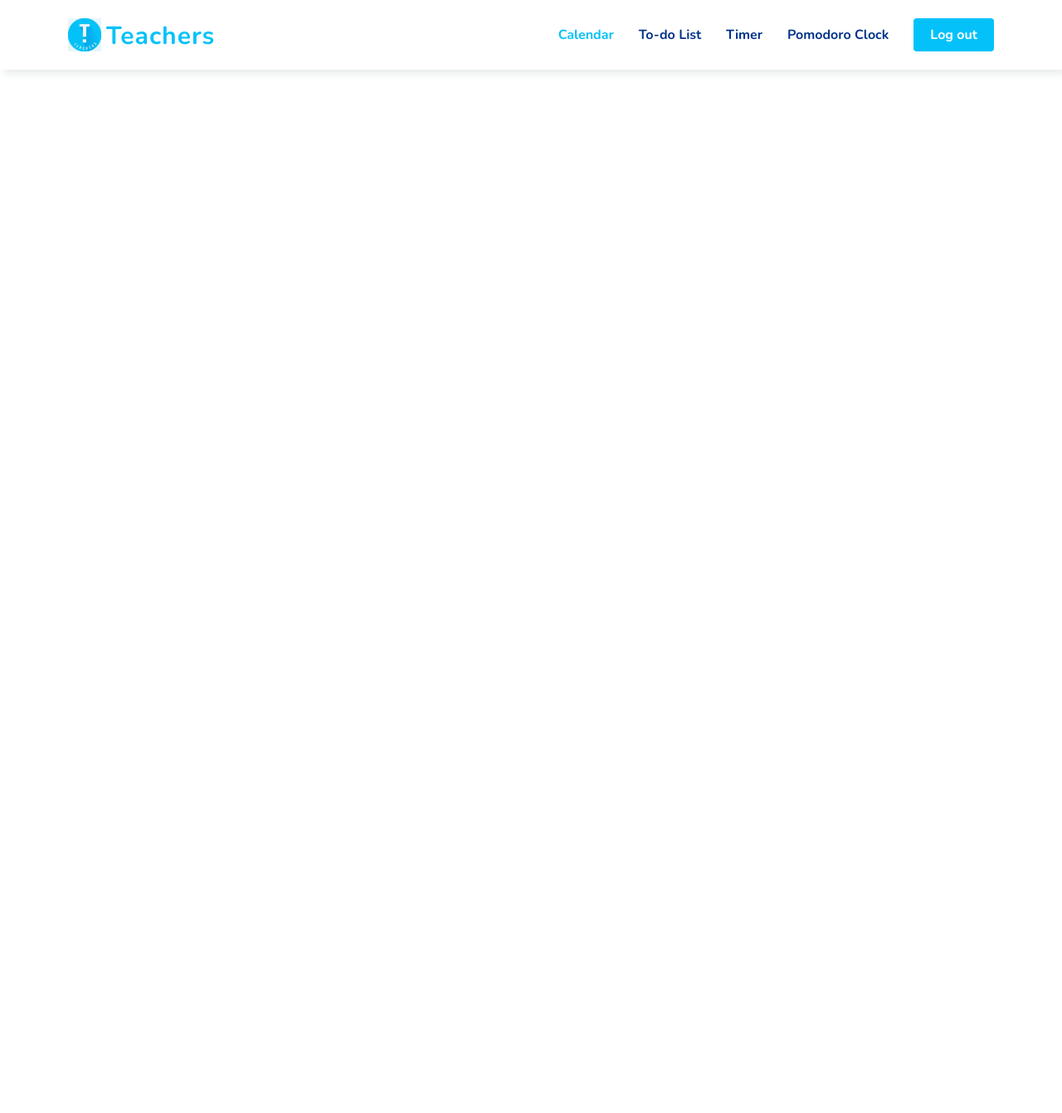
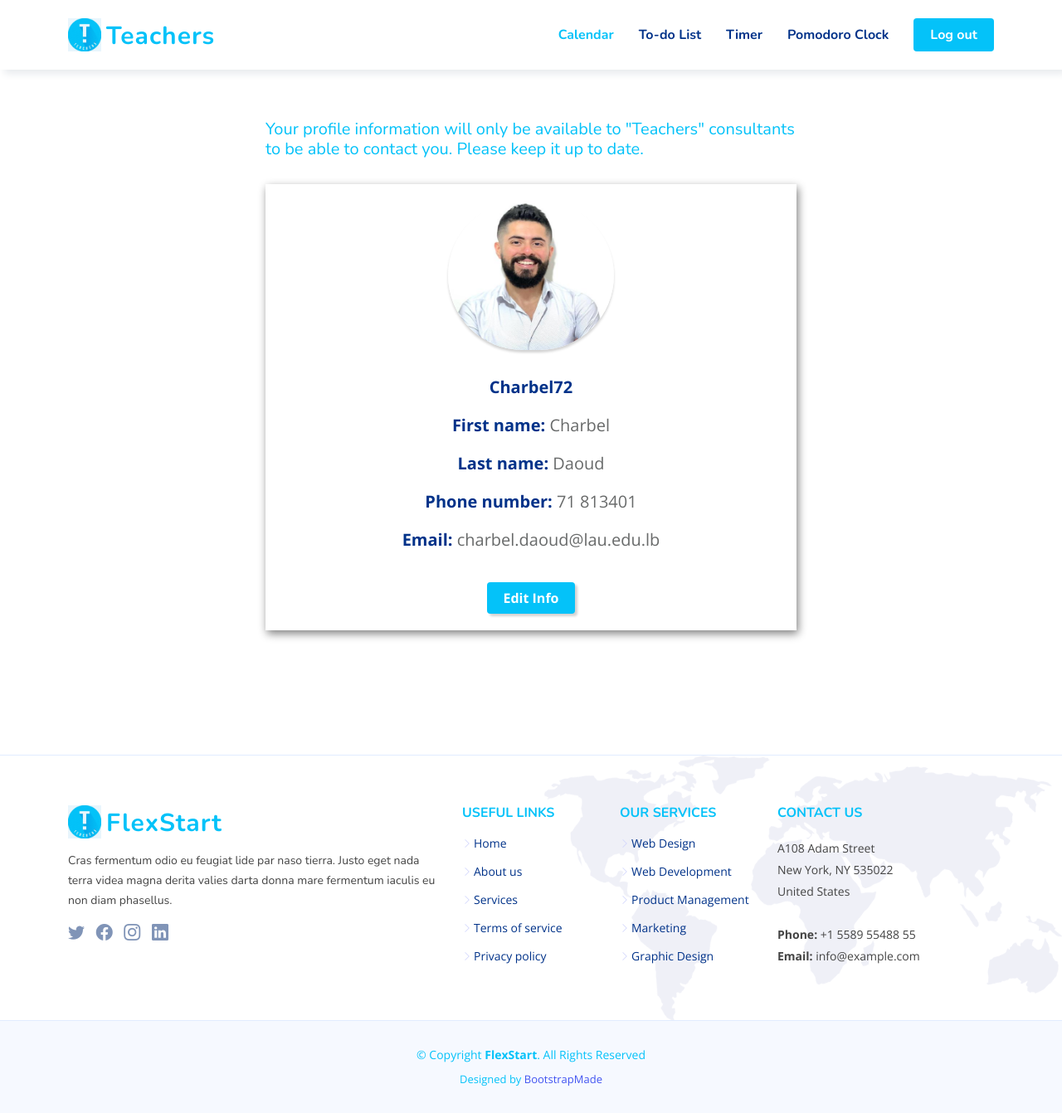
Before and after one commit to YaraChahine/Teachers-Website, a PHP site: page /profile_edit.html in a window 1280 px wide. Shown: the whole page at 83% size. Before the commit the page ends 89 px from the top, so only its background shows below. Run offline with PHP 8.4, Linux system fonts and the light colour scheme.

Commit message:
added profile page (edit)

```diff
--- a/css/style2.css
+++ b/css/style2.css
@@ -248,3 +248,62 @@
     border-color: white;
     border-radius: 60px;
 }
+
+
+.flex-container {
+    display:flex;
+    flex-direction: column;
+    justify-content: center;
+    align-items: center;
+    text-align: center;
+    max-width: 50%;
+    margin: auto;
+    padding: 20px;
+    box-shadow: 2px 4px 10px gray;
+    margin-bottom: 150px;
+
+}
+
+
+.flex-item img {
+    width:200px;
+    height:180px;
+    border-radius: 100px;
+    box-shadow: 0px 3px 3px lightgray;
+    margin-bottom: 30px;
+}
+
+.flex-item p{
+    font-size: 20px;
+    color: #013289;
+    font-weight: 700;
+}
+
+.flex-item span{
+    color:#686a6a;
+    font-weight: 500;
+}
+
+
+.flex-item button {
+    margin-top: 20px;
+    color: white;
+    font-weight: bolder;
+    max-width: 120px;
+    font-size: 16px;
+    padding:7px;
+    border:none;
+    border-radius: 4px;
+    background-color: #04c2f9;
+    padding-right: 20px;
+    padding-left: 20px;
+    box-shadow: 3px 3px 3px lightgray;
+}
+
+
+.flex-msg {
+    color: #04c2f9;
+    max-width: 50%;
+    margin: auto;
+    margin-bottom: 30px;
+}
--- a/profile_edit.html
+++ b/profile_edit.html
@@ -65,3 +65,122 @@
     </header><!-- End Header -->
 
     <br><br><br><br><br><br>
+    <h5 class="flex-msg">Your profile information will only be available to "Teachers" consultants to be able to contact you. Please keep
+        it up to date.</h5>
+
+    <div class="flex-container">
+        <div class="flex-item">
+        </div>
+        <div class="flex-item">
+            <img src="img/charbel.png">
+        </div>
+        <div class="flex-item">
+            <p>Charbel72</p>
+            <p>First name: <span>Charbel</span> </p>
+            <p>Last name: <span>Daoud</span> </p>
+            <p> Phone number: <span>71 813401</span></p>
+            <p>Email: <span>charbel.daoud@lau.edu.lb</span> </p>
+        </div>
+        <div class="flex-item">
+            <button type="button">Edit Info</button>
+        </div>
+
+    </div>
+
+
+
+
+
+
+
+
+
+
+    <footer id="footer" class="footer">
+
+        <div class="footer-top">
+            <div class="container">
+                <div class="row gy-4">
+                    <div class="col-lg-5 col-md-12 footer-info">
+                        <a href="index.html" class="logo d-flex align-items-center">
+                            <img src="./img/logo.png" alt="">
+                            <span>FlexStart</span>
+                        </a>
+                        <p>Cras fermentum odio eu feugiat lide par naso tierra. Justo eget nada terra videa magna derita
+                            valies
+                            darta donna mare fermentum iaculis eu non diam phasellus.</p>
+                        <div class="social-links mt-3">
+                            <a href="#" class="twitter"><i class="bi bi-twitter"></i></a>
+                            <a href="#" class="facebook"><i class="bi bi-facebook"></i></a>
+                            <a href="#" class="instagram"><i class="bi bi-instagram"></i></a>
+                            <a href="#" class="linkedin"><i class="bi bi-linkedin"></i></a>
+                        </div>
+                    </div>
+
+                    <div class="col-lg-2 col-6 footer-links">
+                        <h4>Useful Links</h4>
+                        <ul>
+                            <li><i class="bi bi-chevron-right"></i> <a href="#">Home</a></li>
+                            <li><i class="bi bi-chevron-right"></i> <a href="#">About us</a></li>
+                            <li><i class="bi bi-chevron-right"></i> <a href="#">Services</a></li>
+                            <li><i class="bi bi-chevron-right"></i> <a href="#">Terms of service</a></li>
+                            <li><i class="bi bi-chevron-right"></i> <a href="#">Privacy policy</a></li>
+                        </ul>
+                    </div>
+
+                    <div class="col-lg-2 col-6 footer-links">
+                        <h4>Our Services</h4>
+                        <ul>
+                            <li><i class="bi bi-chevron-right"></i> <a href="#">Web Design</a></li>
+                            <li><i class="bi bi-chevron-right"></i> <a href="#">Web Development</a></li>
+                            <li><i class="bi bi-chevron-right"></i> <a href="#">Product Management</a></li>
+                            <li><i class="bi bi-chevron-right"></i> <a href="#">Marketing</a></li>
+                            <li><i class="bi bi-chevron-right"></i> <a href="#">Graphic Design</a></li>
+                        </ul>
+                    </div>
+
+                    <div class="col-lg-3 col-md-12 footer-contact text-center text-md-start">
+                        <h4>Contact Us</h4>
+                        <p>
+                            A108 Adam Street <br>
+                            New York, NY 535022<br>
+                            United States <br><br>
+                            <strong>Phone:</strong> +1 5589 55488 55<br>
+                            <strong>Email:</strong> info@example.com<br>
+                        </p>
+
+                    </div>
+
+                </div>
+            </div>
+        </div>
+
+        <div class="container">
+            <div class="copyright">
+                &copy; Copyright <strong><span>FlexStart</span></strong>. All Rights Reserved
+            </div>
+            <div class="credits">
+                <!-- All the links in the footer should remain intact. -->
+                <!-- You can delete the links only if you purchased the pro version. -->
+                <!-- Licensing information: https://bootstrapmade.com/license/ -->
+                <!-- Purchase the pro version with working PHP/AJAX contact form: https://bootstrapmade.com/flexstart-bootstrap-startup-template/ -->
+                Designed by <a href="https://bootstrapmade.com/">BootstrapMade</a>
+            </div>
+        </div>
+    </footer><!-- End Footer -->
+
+    <a href="#" class="back-to-top d-flex align-items-center justify-content-center"><i
+            class="bi bi-arrow-up-short"></i></a>
+
+    <!-- Vendor JS Files -->
+    <script src="./vendor/jquery/jquery-3.6.0.min.js"></script>
+    <script src="./vendor/bootstrap/js/bootstrap.bundle.js"></script>
+    <script src="./vendor/aos/aos.js"></script>
+    <script src="./vendor/swiper/swiper-bundle.min.js"></script>
+    <script src="./vendor/purecounter/purecounter.js"></script>
+    <script src="./vendor/isotope-layout/isotope.pkgd.min.js"></script>
+    <script src="./vendor/glightbox/js/glightbox.min.js"></script>
+</body>
+
+
+</html>
```
Also changed, not shown: img/charbel.png (added).
